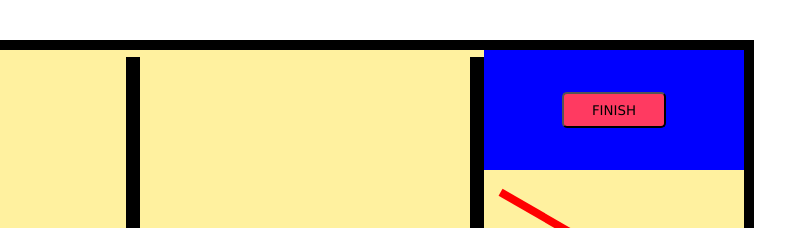
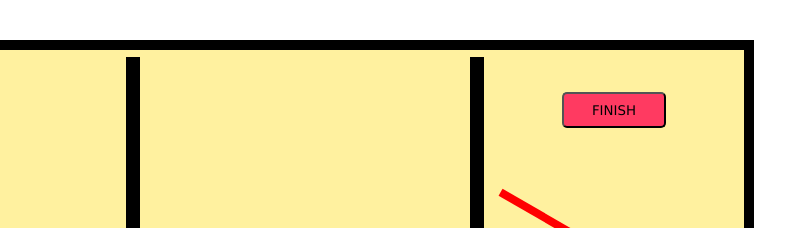
Before and after one commit to Deeva125/Maze-Game, a plain HTML site: page index.html in a window 1280 px wide. Shown: the top 228 px of the page, 472-1280 px from the left. Drawn offline with Linux system fonts and the light colour scheme.

Commit message:
Changed Background Color

```diff
--- a/index.html
+++ b/index.html
@@ -65,7 +65,7 @@
         <div onmouseover="lose()" class="seperator"></div>
 
         <div class="obstacle">
-            <div class="finish-holder bg-primary">
+            <div class="finish-holder">
                 <button onclick="win()">FINISH</button>
             </div>
             <div class="laser-holder">
```
